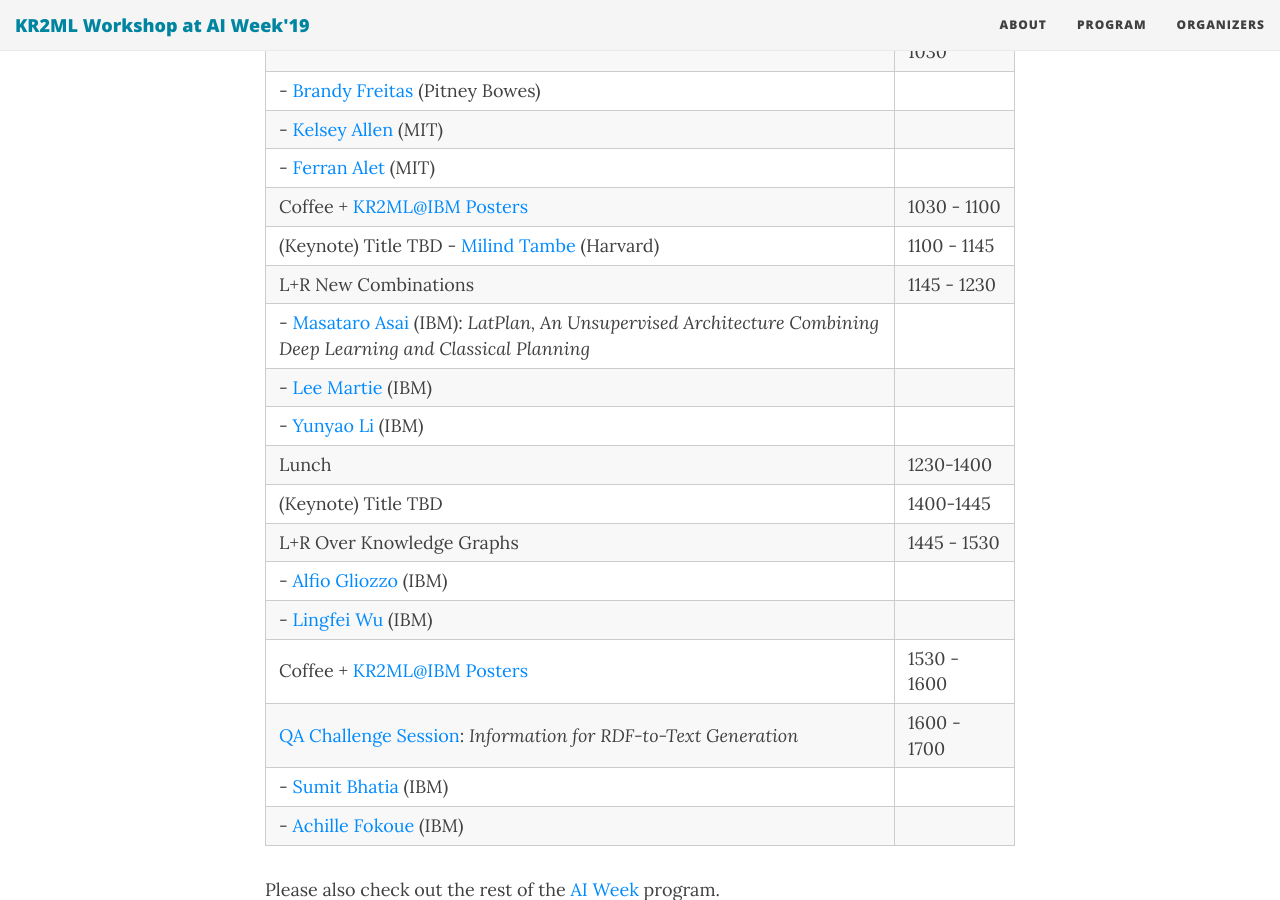
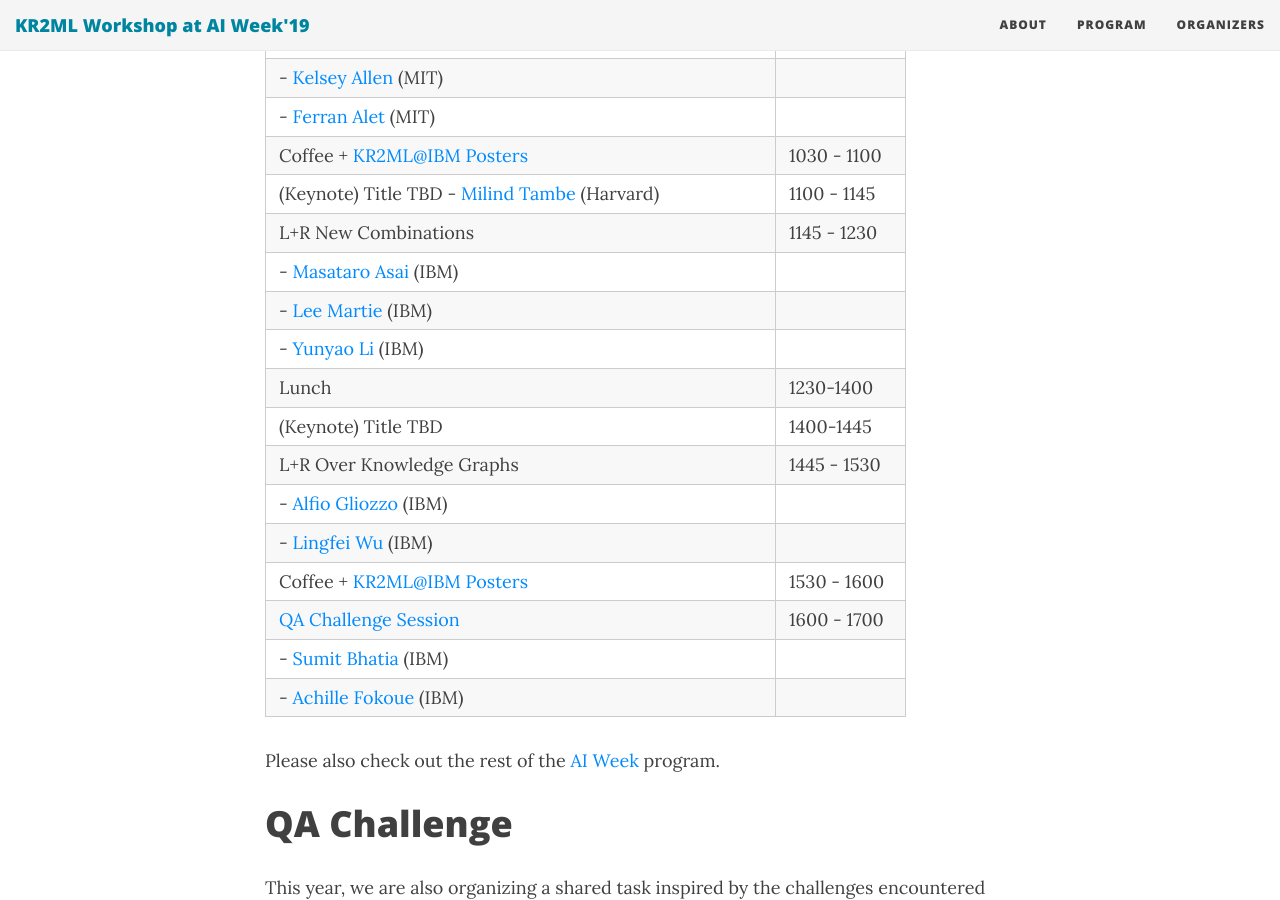
Before and after one commit to kr2ml/ibm-2019, a Jekyll site: the page built from index.md, in a window 1280 px wide and 900 px high, scrolled down 1027 px. Built offline with Jekyll 4.4.1, drawn with Linux system fonts in a browser that asks for light colours; nearby versions of some CDN libraries.

Commit message:
KRT: Removed titles for now; need to figure out a way to get them on a new line without bleeding the whole table

```diff
--- a/index.md
+++ b/index.md
@@ -24,7 +24,7 @@ Machine learning (ML) has seen a tremendous amount of recent success, and has be
 | Coffee + [KR2ML@IBM Posters](#poster-session)                     | 1030 - 1100  |
 | (Keynote) Title TBD - [Milind Tambe](https://www.seas.harvard.edu/directory/mtambe) (Harvard)             | 1100 - 1145  |
 | L+R New Combinations                       | 1145 - 1230 |
-| - [Masataro Asai](https://researcher.watson.ibm.com/researcher/view.php?person=ibm-Masataro.Asai) (IBM): *LatPlan, An Unsupervised Architecture Combining Deep Learning and Classical Planning*                        |           |
+| - [Masataro Asai](https://researcher.watson.ibm.com/researcher/view.php?person=ibm-Masataro.Asai) (IBM)                       |           |
 | - [Lee Martie](https://researcher.watson.ibm.com/researcher/view.php?person=ibm-Lee.Martie) (IBM)                                          |         |
 | - [Yunyao Li](https://researcher.watson.ibm.com/researcher/view.php?person=us-yunyaoli) (IBM) | |
 | Lunch                                          | 1230-1400  |
@@ -33,7 +33,7 @@ Machine learning (ML) has seen a tremendous amount of recent success, and has be
 | - [Alfio Gliozzo](https://researcher.watson.ibm.com/researcher/view.php?person=us-gliozzo) (IBM)  |   |
 | - [Lingfei Wu](https://researcher.watson.ibm.com/researcher/view.php?person=us-wuli) (IBM)                                          |          |
 | Coffee + [KR2ML@IBM Posters](#poster-session)                     | 1530 - 1600  |
-| [QA Challenge Session](#qa-challenge-session): *Information for RDF-to-Text Generation*        | 1600 - 1700  |
+| [QA Challenge Session](#qa-challenge-session)        | 1600 - 1700  |
 | - [Sumit Bhatia](https://researcher.watson.ibm.com/researcher/view.php?person=in-sumitbhatia) (IBM) | |
 | - [Achille Fokoue](https://researcher.watson.ibm.com/researcher/view.php?person=us-achille) (IBM) | |
 
```
